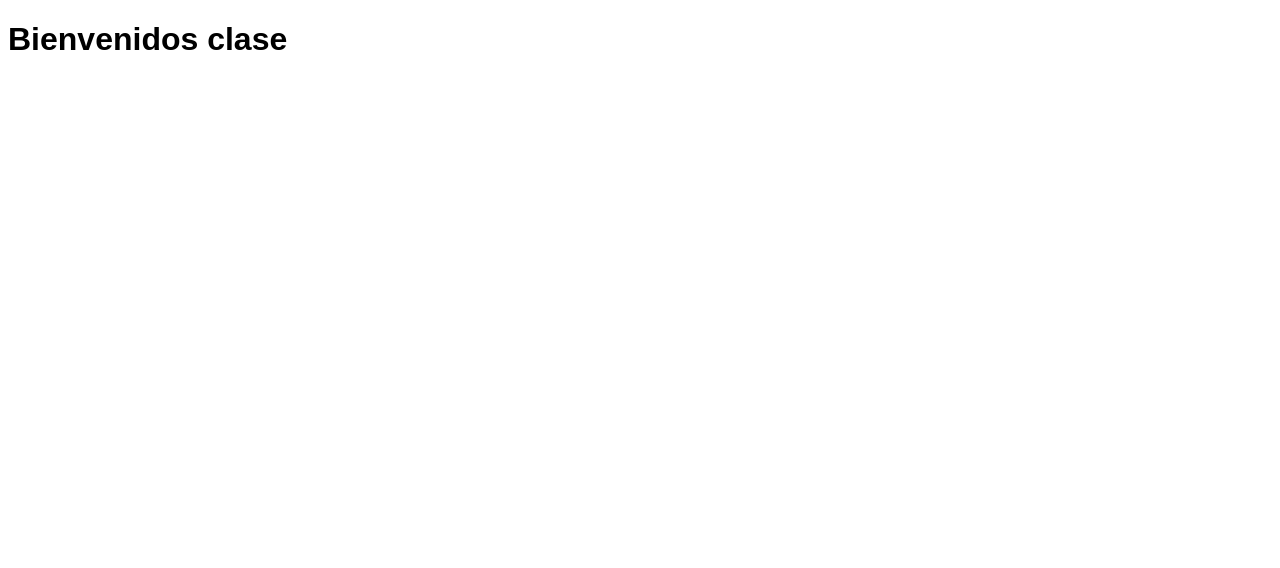
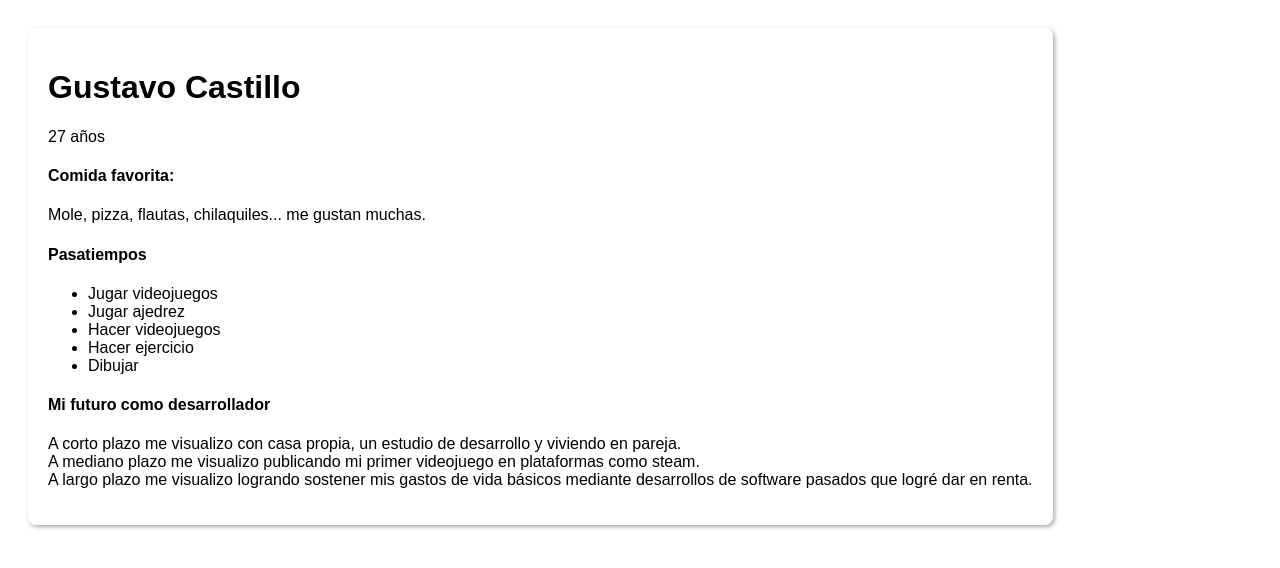
Before and after one commit to mackoolBcamp/clase-gus-DSWF-C8, a plain HTML site: page docs/index.html in a window 1280 px wide. Drawn offline with Linux system fonts and the light colour scheme; files that its build step writes are made by us from their sources.

Commit message:
Para subir a web

```diff
--- a/docs/index.html
+++ b/docs/index.html
@@ -5,9 +5,44 @@
     <meta http-equiv="X-UA-Compatible" content="IE=edge" />
     <meta name="viewport" content="width=device-width, initial-scale=1.0" />
     <title>Document</title>
-    <link rel="stylesheet" href="css/styles.css" />
+    <style>
+      * {
+        font-family: Arial, Helvetica, sans-serif;
+      }
+      .card {
+        padding: 20px;
+        margin: 20px;
+        border-radius: 8px;
+        box-shadow: 2px 2px 4px rgba(90, 90, 90, 0.5);
+        display: inline-block;
+      }
+    </style>
   </head>
   <body>
-    <h1>Bienvenidos clase</h1>
+    <div class="card">
+      <h1>Gustavo Castillo</h1>
+      27 años
+      <h4>Comida favorita:</h4>
+      Mole, pizza, flautas, chilaquiles... me gustan muchas.
+      <h4>Pasatiempos</h4>
+      <ul>
+        <li>Jugar videojuegos</li>
+        <li>Jugar ajedrez</li>
+        <li>Hacer videojuegos</li>
+        <li>Hacer ejercicio</li>
+        <li>Dibujar</li>
+      </ul>
+      <h4>Mi futuro como desarrollador</h4>
+      <p>
+        A corto plazo me visualizo con casa propia, un estudio de desarrollo y
+        viviendo en pareja.
+        <br />
+        A mediano plazo me visualizo publicando mi primer videojuego en
+        plataformas como steam.
+        <br />
+        A largo plazo me visualizo logrando sostener mis gastos de vida básicos
+        mediante desarrollos de software pasados que logré dar en renta.
+      </p>
+    </div>
   </body>
 </html>
```
Also changed, not shown: 1 other file.
